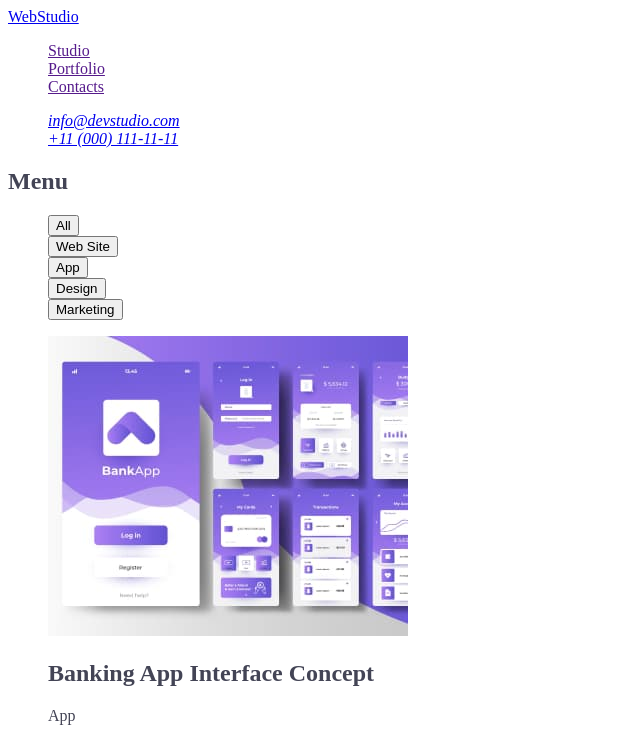
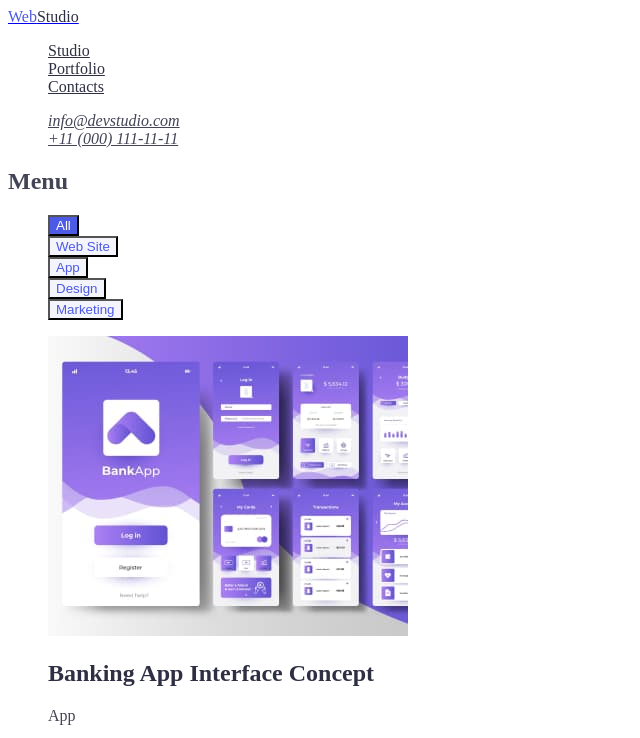
Before and after one commit to SKhrebtan/myList, a plain HTML site: page portfolio.html in a window 1280 px wide. Shown: the top 738 px of the page, without its empty margins (0-640 px from the left). Drawn offline with Linux system fonts and the light colour scheme.

Commit message:
hw-02 Version 1 + Portfolio

```diff
--- a/css/styles.css
+++ b/css/styles.css
@@ -15,7 +15,8 @@ body {
     color: var(--primary-color);
 }
 
-ul {
+.nav ul, section ul,
+.address ul {
     list-style: none;
 }
  /* Header */
@@ -57,9 +58,17 @@ ul {
 
 }
 .button {
-background: var(--accent-color);
-color: var(--white-color);
 cursor: pointer;
+}
+
+.button.primary {
+    background-color: var(--accent-color);
+    color: var(--white-color)
+}
+
+.button.secondary {
+    background-color: #F4F4FD;
+    color: var(--accent-color)
 }
 
  /* Footer */
--- a/portfolio.html
+++ b/portfolio.html
@@ -13,18 +13,26 @@
   </head>
   <body>
     <header>
-      <nav>
-        <a href="./index.html">WebStudio</a>
-        <ul>
-          <li><a href="">Studio</a></li>
-          <li><a href="">Portfolio</a></li>
-          <li><a href="">Contacts</a></li>
+      <nav class="nav">
+        <a href="./index.html" class="logo"
+          ><span class="web">Web</span><span class="studio">Studio</span></a
+        >
+        <ul class="site-nav">
+          <li><a href="" class="link">Studio</a></li>
+          <li><a href="./portfolio.html" class="link">Portfolio</a></li>
+          <li><a href="" class="link">Contacts</a></li>
         </ul>
       </nav>
-      <address>
+      <address class="address">
         <ul>
-          <li><a href="mailto:info@devstudio.com">info@devstudio.com</a></li>
-          <li><a href="tel:+110001111111">+11 (000) 111-11-11</a></li>
+          <li>
+            <a href="mailto:info@devstudio.com" class="link"
+              >info@devstudio.com</a
+            >
+          </li>
+          <li>
+            <a href="tel:+110001111111" class="link">+11 (000) 111-11-11</a>
+          </li>
         </ul>
       </address>
     </header>
@@ -34,31 +42,31 @@
         <h1>Menu</h1>
         <ul>
           <li>
-            <button type="button">All</button>
+            <button type="button" class="button primary">All</button>
           </li>
           <li>
-            <button type="button">Web Site</button>
+            <button type="button" class="button secondary">Web Site</button>
           </li>
           <li>
-            <button type="button">App</button>
+            <button type="button" class="button secondary">App</button>
           </li>
           <li>
-            <button type="button">Design</button>
+            <button type="button" class="button secondary">Design</button>
           </li>
           <li>
-            <button type="button">Marketing</button>
+            <button type="button" class="button secondary">Marketing</button>
           </li>
         </ul>
       </section>
       <section>
-        <ul>
+        <ul class="feature-list">
           <li>
             <img
               src="./images/portfolio/image-portfolio-1.jpg"
               alt="Mobile App"
               width="360"
             />
-            <h2>Banking App Interface Concept</h2>
+            <h2 class="title">Banking App Interface Concept</h2>
             <p>App</p>
           </li>
           <li>
@@ -67,7 +75,7 @@
               alt="Cashless Payment by phone"
               width="360"
             />
-            <h2>Cashless Payment</h2>
+            <h2 class="title">Cashless Payment</h2>
             <p>Marketing</p>
           </li>
           <li>
@@ -76,7 +84,7 @@
               alt="OS App"
               width="360"
             />
-            <h2>Meditation App</h2>
+            <h2 class="title">Meditation App</h2>
             <p>App</p>
           </li>
           <li>
@@ -85,7 +93,7 @@
               alt="Taxi service app"
               width="360"
             />
-            <h2>Taxi Service</h2>
+            <h2 class="title">Taxi Service</h2>
             <p>Marketing</p>
           </li>
           <li>
@@ -94,7 +102,7 @@
               alt="Phone screensaver design"
               width="360"
             />
-            <h2>Screen Illustrations</h2>
+            <h2 class="title">Screen Illustrations</h2>
             <p>Design</p>
           </li>
           <li>
@@ -103,7 +111,7 @@
               alt="Smiling girl"
               width="360"
             />
-            <h2>Online Courses</h2>
+            <h2 class="title">Online Courses</h2>
             <p>Marketing</p>
           </li>
           <li>
@@ -112,7 +120,7 @@
               alt="Instagram design"
               width="360"
             />
-            <h2>Instagram Stories Concept</h2>
+            <h2 class="title">Instagram Stories Concept</h2>
             <p>Design</p>
           </li>
           <li>
@@ -121,7 +129,7 @@
               alt="Basket with food"
               width="360"
             />
-            <h2>Organic Food</h2>
+            <h2 class="title">Organic Food</h2>
             <p>Web Site</p>
           </li>
           <li>
@@ -130,14 +138,16 @@
               alt="Сoffee drawing"
               width="360"
             />
-            <h2>Fresh Coffee</h2>
+            <h2 class="title">Fresh Coffee</h2>
             <p>Web Site</p>
           </li>
         </ul>
       </section>
     </main>
-    <footer>
-      <a href="./index.html">WebStudio</a>
+    <footer class="footer">
+      <a href="./index.html" class="logo"
+        ><span class="web">Web</span><span class="studio">Studio</span></a
+      >
       <p>
         Increase the flow of customers and sales for your business with digital
         marketing & growth solutions.
```
Also changed, not shown: index.html (+2 -2 lines).
